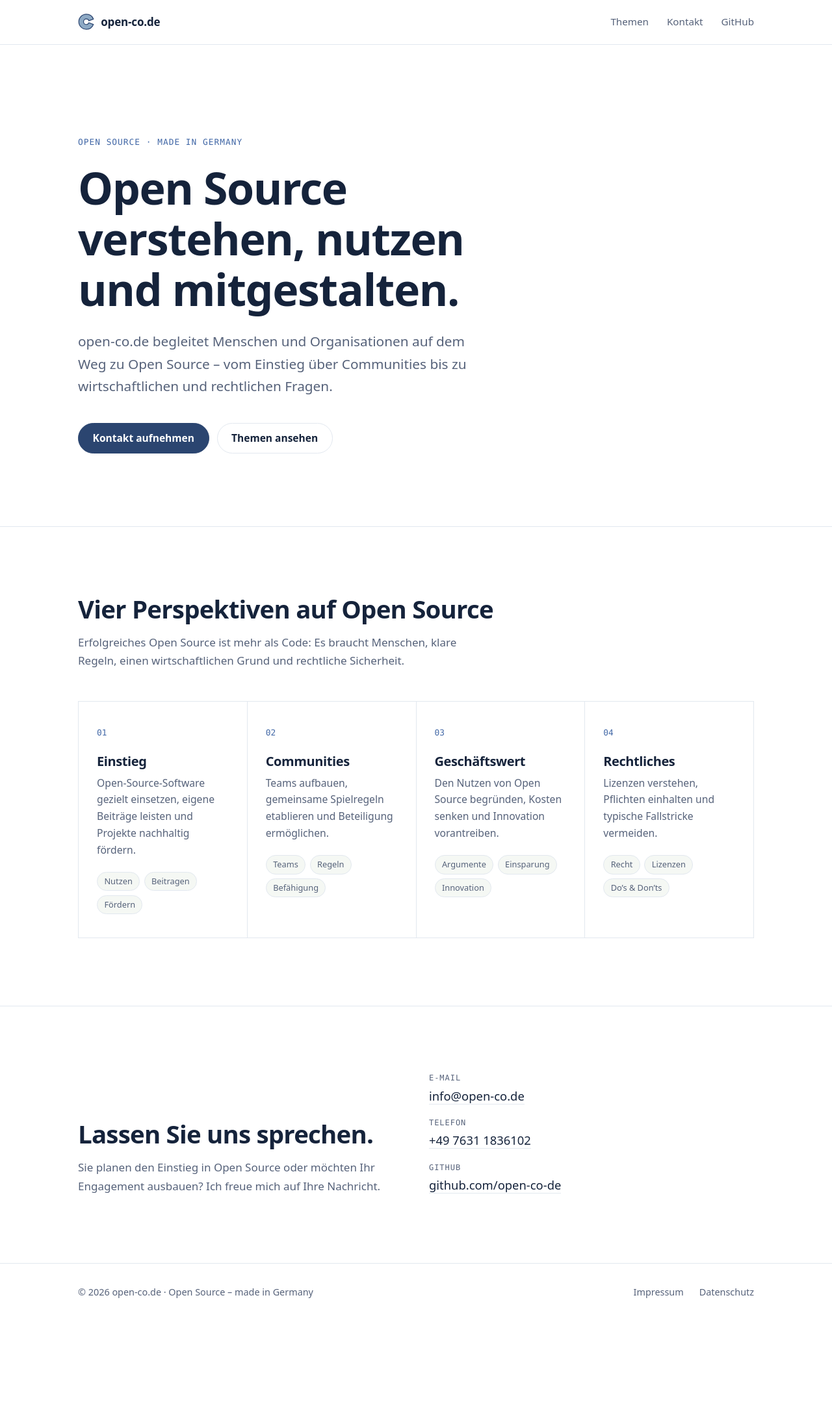
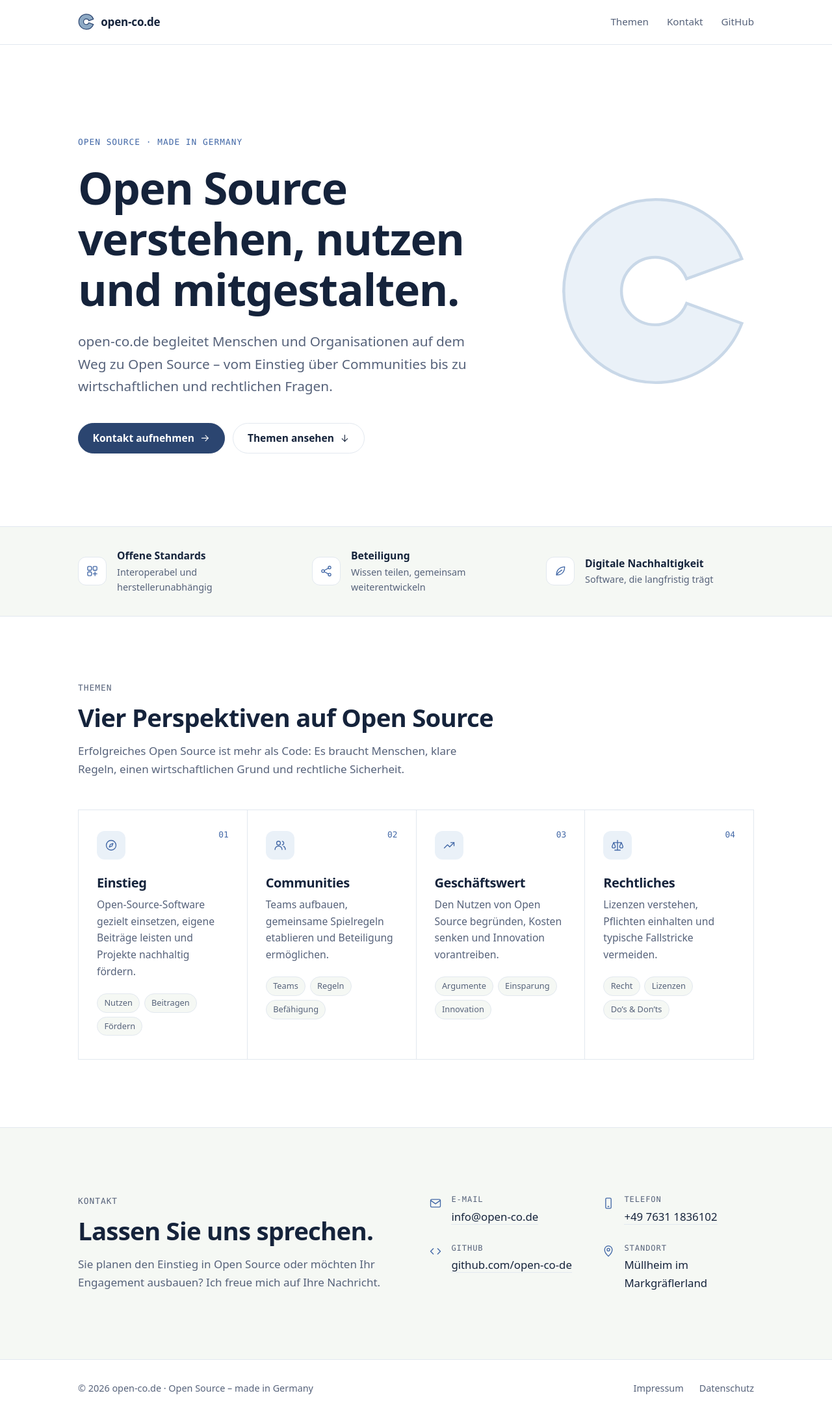
Before and after one commit to open-co-de/open-co-de.github.io, a Jekyll site: the page built from index.html, in a window 1280 px wide. Shown: the whole page at 65% size. Built offline with Jekyll 4.4.1, drawn with Linux system fonts in a browser that asks for light colours; before the commit the page ends 2032 px from its top, so only the background shows below that.

Commit message:
Dezente Linien-Icons, Prinzipien-Leiste und Hero-Akzent
- Inline-SVG-Icons (eigenes Include, ohne externe Ressourcen) für
  Themenkarten, Kontakt, Buttons und Impressum
- Neue Leiste: Offene Standards, Beteiligung, Digitale Nachhaltigkeit
- Blasses Markenlogo als Akzent im Hero, getönter Kontaktbereich
- Kontaktliste als ul statt dl (valides HTML)

Co-Authored-By: Claude Opus 5.5 <noreply@anthropic.com>

```diff
--- /dev/null
+++ b/_includes/icon.html
@@ -0,0 +1,18 @@
+<svg class="icon{% if include.class %} {{ include.class }}{% endif %}" viewBox="0 0 24 24" aria-hidden="true" focusable="false">
+{%- case include.name -%}
+{%- when "compass" -%}<circle cx="12" cy="12" r="9"/><path d="m15.5 8.5-2 5-5 2 2-5z"/>
+{%- when "users" -%}<circle cx="9" cy="8" r="3.5"/><path d="M2.5 20a6.5 6.5 0 0 1 13 0"/><path d="M16 4.6a3.5 3.5 0 0 1 0 6.8"/><path d="M18.5 14a6.5 6.5 0 0 1 3 6"/>
+{%- when "trend" -%}<path d="m3 17 6-6 4 4 8-8"/><path d="M15 7h6v6"/>
+{%- when "scale" -%}<path d="M12 3v18"/><path d="M7 21h10"/><path d="M5 7h14"/><path d="m2 14 3-7 3 7a3 3 0 0 1-6 0z"/><path d="m16 14 3-7 3 7a3 3 0 0 1-6 0z"/>
+{%- when "blocks" -%}<rect x="3.5" y="3.5" width="7" height="7" rx="1.5"/><rect x="13.5" y="3.5" width="7" height="7" rx="1.5"/><rect x="3.5" y="13.5" width="7" height="7" rx="1.5"/><path d="M17 13.5v7M13.5 17h7"/>
+{%- when "share" -%}<circle cx="6" cy="12" r="2.5"/><circle cx="18" cy="5.5" r="2.5"/><circle cx="18" cy="18.5" r="2.5"/><path d="m8.2 10.8 7.6-4.1M8.2 13.2l7.6 4.1"/>
+{%- when "leaf" -%}<path d="M5 19C5 10 11 5 20 4c0 9-5 15-13 15z"/><path d="M5 19c3-4 6-7 10-9"/>
+{%- when "mail" -%}<rect x="3" y="5" width="18" height="14" rx="2"/><path d="m3.5 7 8.5 6 8.5-6"/>
+{%- when "phone" -%}<rect x="7" y="2.5" width="10" height="19" rx="2"/><path d="M11 18h2"/>
+{%- when "code" -%}<path d="m8 7-5 5 5 5"/><path d="m16 7 5 5-5 5"/>
+{%- when "pin" -%}<path d="M12 21s7-6.2 7-12a7 7 0 0 0-14 0c0 5.8 7 12 7 12z"/><circle cx="12" cy="9" r="2.5"/>
+{%- when "sun" -%}<circle cx="12" cy="12" r="4"/><path d="M12 2v2M12 20v2M4.9 4.9l1.4 1.4M17.7 17.7l1.4 1.4M2 12h2M20 12h2M4.9 19.1l1.4-1.4M17.7 6.3l1.4-1.4"/>
+{%- when "arrow-right" -%}<path d="M5 12h14"/><path d="m13 6 6 6-6 6"/>
+{%- when "arrow-down" -%}<path d="M12 5v14"/><path d="m6 13 6 6 6-6"/>
+{%- endcase -%}
+</svg>
--- a/assets/css/main.css
+++ b/assets/css/main.css
@@ -9,6 +9,8 @@
   --accent: #4167a6;
   --logo-fill: #8da9c4;
   --logo-stroke: #2b4570;
+  --tint: #eaf1f8;
+  --tint-strong: #c9d8e8;
   --wrap: 68rem;
   --radius: 10px;
   --font: ui-sans-serif, system-ui, -apple-system, "Segoe UI", Roboto, "Helvetica Neue", Arial, sans-serif;
@@ -26,6 +28,8 @@
     --accent: #8db4e8;
     --logo-fill: #8da9c4;
     --logo-stroke: #a8d0db;
+    --tint: #18243b;
+    --tint-strong: #2a3a57;
   }
 }
 
@@ -84,17 +88,45 @@ h1, h2, h3 { color: var(--text); line-height: 1.15; letter-spacing: -.02em; font
 .topics { list-style: none; margin: 0; padding: 0; display: grid; grid-template-columns: repeat(auto-fit, minmax(15rem, 1fr)); border-top: 1px solid var(--line); border-left: 1px solid var(--line); }
 .topic { padding: 2rem 1.75rem 2.25rem; border-right: 1px solid var(--line); border-bottom: 1px solid var(--line); }
 .topic-no { font: 500 .8rem/1 var(--mono); color: var(--accent); }
-.topic h3 { font-size: 1.25rem; margin: 1.25rem 0 .6rem; }
+.topic h3 { font-size: 1.25rem; margin: 1.5rem 0 .6rem; }
 .topic p { color: var(--muted); margin: 0 0 1.25rem; font-size: .98rem; }
 .tags { list-style: none; margin: 0; padding: 0; display: flex; flex-wrap: wrap; gap: .4rem; }
 .tags li { font-size: .8rem; padding: .2rem .65rem; border-radius: 999px; background: var(--bg-soft); color: var(--muted); border: 1px solid var(--line); }
 
+/* Icons */
+.icon { width: 1.25rem; height: 1.25rem; fill: none; stroke: currentColor; stroke-width: 1.6; stroke-linecap: round; stroke-linejoin: round; flex: none; }
+.btn .icon { width: 1.05rem; height: 1.05rem; margin-left: .5rem; transition: transform .15s; }
+.btn-primary:hover .icon { transform: translateX(2px); }
+.btn:not(.btn-primary):hover .icon { transform: translateY(2px); }
+.icon-badge { display: inline-grid; place-items: center; width: 2.75rem; height: 2.75rem; border-radius: 12px; background: var(--tint); color: var(--accent); flex: none; }
+
+/* Hero mark */
+.hero-inner { display: grid; grid-template-columns: minmax(0, 1fr) auto; align-items: center; gap: 3rem; }
+.hero-mark .logo { width: clamp(12rem, 24vw, 19rem); height: auto; fill: var(--tint); stroke: var(--tint-strong); stroke-width: .6; }
+@media (max-width: 56rem) { .hero-inner { grid-template-columns: 1fr; } .hero-mark { display: none; } }
+
+/* Principles */
+.principles { border-top: 1px solid var(--line); background: var(--bg-soft); }
+.principle-list { list-style: none; margin: 0; padding: 2rem 0; display: grid; grid-template-columns: repeat(auto-fit, minmax(15rem, 1fr)); gap: 1.5rem 2.5rem; }
+.principle-list li { display: flex; align-items: center; gap: 1rem; }
+.principle-list strong { display: block; font-weight: 600; font-size: .98rem; }
+.principle-list span:not(.icon-badge) { display: block; color: var(--muted); font-size: .9rem; }
+.principles .icon-badge { background: var(--bg); border: 1px solid var(--line); }
+
+.topic { transition: background .2s; }
+.topic:hover { background: var(--bg-soft); }
+.topic-top { display: flex; justify-content: space-between; align-items: flex-start; }
+.section-head .eyebrow { margin: 0; }
+.section-soft { background: var(--bg-soft); }
+
 .contact { display: grid; grid-template-columns: repeat(auto-fit, minmax(16rem, 1fr)); gap: 2.5rem; align-items: end; }
-.contact dl { margin: 0; display: grid; gap: 1.25rem; }
-.contact dt { font: 500 .75rem/1 var(--mono); text-transform: uppercase; letter-spacing: .08em; color: var(--muted); margin-bottom: .4rem; }
-.contact dd { margin: 0; font-size: 1.15rem; }
-.contact dd a { color: var(--text); text-decoration: none; border-bottom: 1px solid var(--line); }
-.contact dd a:hover { border-color: var(--text); }
+.contact-list { list-style: none; padding: 0; margin: 0; display: grid; grid-template-columns: repeat(auto-fit, minmax(14rem, 1fr)); gap: 1.75rem 2rem; }
+.contact-list > li { display: grid; grid-template-columns: auto 1fr; column-gap: .9rem; align-content: start; }
+.contact-list .icon { grid-row: span 2; color: var(--accent); margin-top: .1rem; }
+.contact-list .label { display: block; font: 500 .75rem/1 var(--mono); text-transform: uppercase; letter-spacing: .08em; color: var(--muted); margin-bottom: .4rem; }
+.contact-list .value { margin: 0; font-size: 1.05rem; }
+.contact-list .value a { color: var(--text); text-decoration: none; border-bottom: 1px solid var(--line); }
+.contact-list .value a:hover { border-color: var(--text); }
 
 /* Pages */
 .page { padding: clamp(3.5rem, 8vw, 6rem) 1.5rem clamp(4rem, 9vw, 7rem); max-width: 46rem; }
@@ -120,3 +152,5 @@ h1, h2, h3 { color: var(--text); line-height: 1.15; letter-spacing: -.02em; font
   .wrap { padding: 0 1rem; }
   .page { padding-left: 1rem; padding-right: 1rem; }
 }
+.prose .with-icon .icon { vertical-align: -.2em; margin-right: .35rem; }
+.prose .with-icon .icon { width: 1.1rem; height: 1.1rem; color: var(--accent); }
--- a/index.html
+++ b/index.html
@@ -2,44 +2,67 @@
 layout: default
 ---
 <section class="hero">
+  <div class="wrap hero-inner">
+    <div class="hero-text">
+      <p class="eyebrow">Open Source · Made in Germany</p>
+      <h1>Open Source verstehen, nutzen und mitgestalten.</h1>
+      <p class="lead">{{ site.description }}</p>
+      <div class="actions">
+        <a class="btn btn-primary" href="mailto:{{ site.email }}">Kontakt aufnehmen {% include icon.html name="arrow-right" %}</a>
+        <a class="btn" href="#themen">Themen ansehen {% include icon.html name="arrow-down" %}</a>
+      </div>
+    </div>
+    <div class="hero-mark" aria-hidden="true">{% include logo.svg %}</div>
+  </div>
+</section>
+
+<section class="principles" aria-label="Prinzipien">
   <div class="wrap">
-    <p class="eyebrow">Open Source · Made in Germany</p>
-    <h1>Open Source verstehen, nutzen und mitgestalten.</h1>
-    <p class="lead">{{ site.description }}</p>
-    <div class="actions">
-      <a class="btn btn-primary" href="mailto:{{ site.email }}">Kontakt aufnehmen</a>
-      <a class="btn" href="#themen">Themen ansehen</a>
-    </div>
+    <ul class="principle-list">
+      <li>
+        <span class="icon-badge">{% include icon.html name="blocks" %}</span>
+        <div><strong>Offene Standards</strong><span>Interoperabel und herstellerunabhängig</span></div>
+      </li>
+      <li>
+        <span class="icon-badge">{% include icon.html name="share" %}</span>
+        <div><strong>Beteiligung</strong><span>Wissen teilen, gemeinsam weiterentwickeln</span></div>
+      </li>
+      <li>
+        <span class="icon-badge">{% include icon.html name="leaf" %}</span>
+        <div><strong>Digitale Nachhaltigkeit</strong><span>Software, die langfristig trägt</span></div>
+      </li>
+    </ul>
   </div>
 </section>
 
 <section class="section" id="themen">
   <div class="wrap">
     <div class="section-head">
+      <p class="eyebrow">Themen</p>
       <h2>Vier Perspektiven auf Open Source</h2>
       <p>Erfolgreiches Open Source ist mehr als Code: Es braucht Menschen, klare Regeln, einen wirtschaftlichen Grund und rechtliche Sicherheit.</p>
     </div>
     <ol class="topics">
       <li class="topic">
-        <span class="topic-no">01</span>
+        <div class="topic-top"><span class="icon-badge">{% include icon.html name="compass" %}</span><span class="topic-no">01</span></div>
         <h3>Einstieg</h3>
         <p>Open-Source-Software gezielt einsetzen, eigene Beiträge leisten und Projekte nachhaltig fördern.</p>
         <ul class="tags"><li>Nutzen</li><li>Beitragen</li><li>Fördern</li></ul>
       </li>
       <li class="topic">
-        <span class="topic-no">02</span>
+        <div class="topic-top"><span class="icon-badge">{% include icon.html name="users" %}</span><span class="topic-no">02</span></div>
         <h3>Communities</h3>
         <p>Teams aufbauen, gemeinsame Spielregeln etablieren und Beteiligung ermöglichen.</p>
         <ul class="tags"><li>Teams</li><li>Regeln</li><li>Befähigung</li></ul>
       </li>
       <li class="topic">
-        <span class="topic-no">03</span>
+        <div class="topic-top"><span class="icon-badge">{% include icon.html name="trend" %}</span><span class="topic-no">03</span></div>
         <h3>Geschäftswert</h3>
         <p>Den Nutzen von Open Source begründen, Kosten senken und Innovation vorantreiben.</p>
         <ul class="tags"><li>Argumente</li><li>Einsparung</li><li>Innovation</li></ul>
       </li>
       <li class="topic">
-        <span class="topic-no">04</span>
+        <div class="topic-top"><span class="icon-badge">{% include icon.html name="scale" %}</span><span class="topic-no">04</span></div>
         <h3>Rechtliches</h3>
         <p>Lizenzen verstehen, Pflichten einhalten und typische Fallstricke vermeiden.</p>
         <ul class="tags"><li>Recht</li><li>Lizenzen</li><li>Do’s &amp; Don’ts</li></ul>
@@ -48,16 +71,18 @@ layout: default
   </div>
 </section>
 
-<section class="section" id="kontakt">
+<section class="section section-soft" id="kontakt">
   <div class="wrap contact">
     <div class="section-head" style="margin-bottom:0">
+      <p class="eyebrow">Kontakt</p>
       <h2>Lassen Sie uns sprechen.</h2>
       <p>Sie planen den Einstieg in Open Source oder möchten Ihr Engagement ausbauen? Ich freue mich auf Ihre Nachricht.</p>
     </div>
-    <dl>
-      <div><dt>E-Mail</dt><dd><a href="mailto:{{ site.email }}">{{ site.email }}</a></dd></div>
-      <div><dt>Telefon</dt><dd><a href="tel:{{ site.phone | remove: ' ' }}">{{ site.phone }}</a></dd></div>
-      <div><dt>GitHub</dt><dd><a href="https://github.com/{{ site.github_username }}" rel="noopener">github.com/{{ site.github_username }}</a></dd></div>
-    </dl>
+    <ul class="contact-list">
+      <li>{% include icon.html name="mail" %}<span class="label">E-Mail</span><span class="value"><a href="mailto:{{ site.email }}">{{ site.email }}</a></span></li>
+      <li>{% include icon.html name="phone" %}<span class="label">Telefon</span><span class="value"><a href="tel:{{ site.phone | remove: ' ' }}">{{ site.phone }}</a></span></li>
+      <li>{% include icon.html name="code" %}<span class="label">GitHub</span><span class="value"><a href="https://github.com/{{ site.github_username }}" rel="noopener">github.com/{{ site.github_username }}</a></span></li>
+      <li>{% include icon.html name="pin" %}<span class="label">Standort</span><span class="value">Müllheim im Markgräflerland</span></li>
+    </ul>
   </div>
 </section>
```
Also changed, not shown: about.md (+1 -1 lines).
